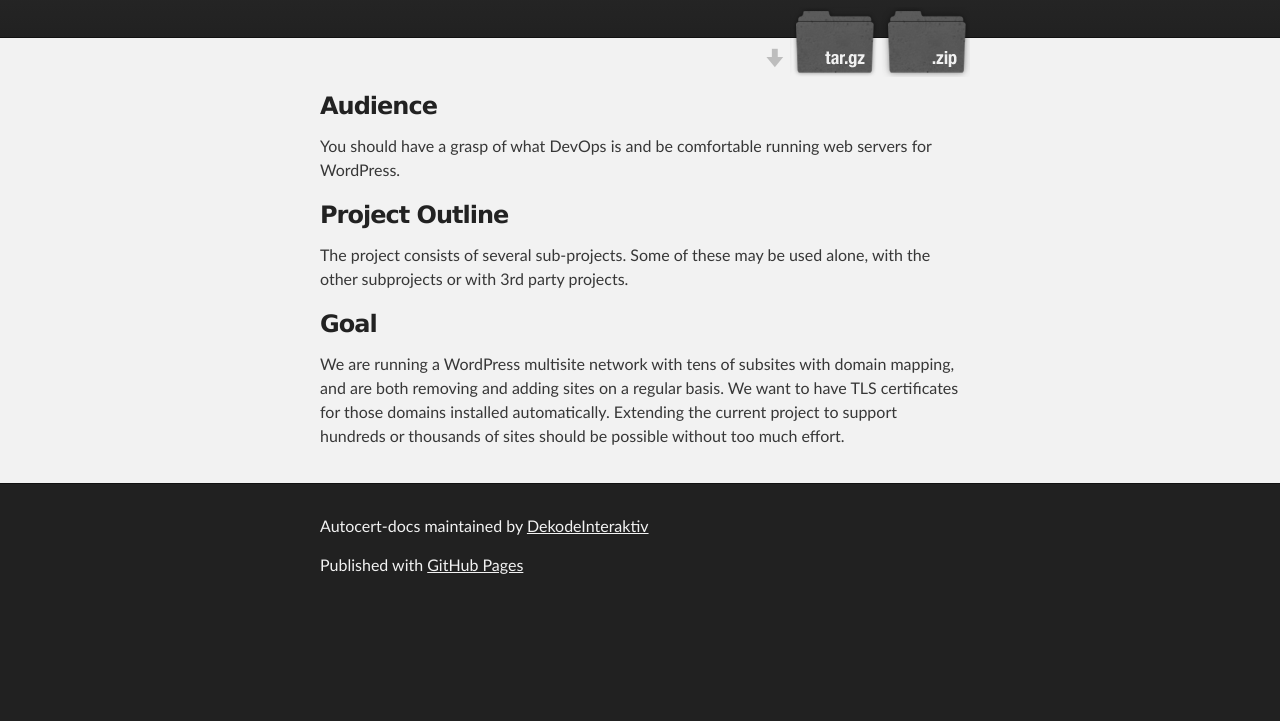
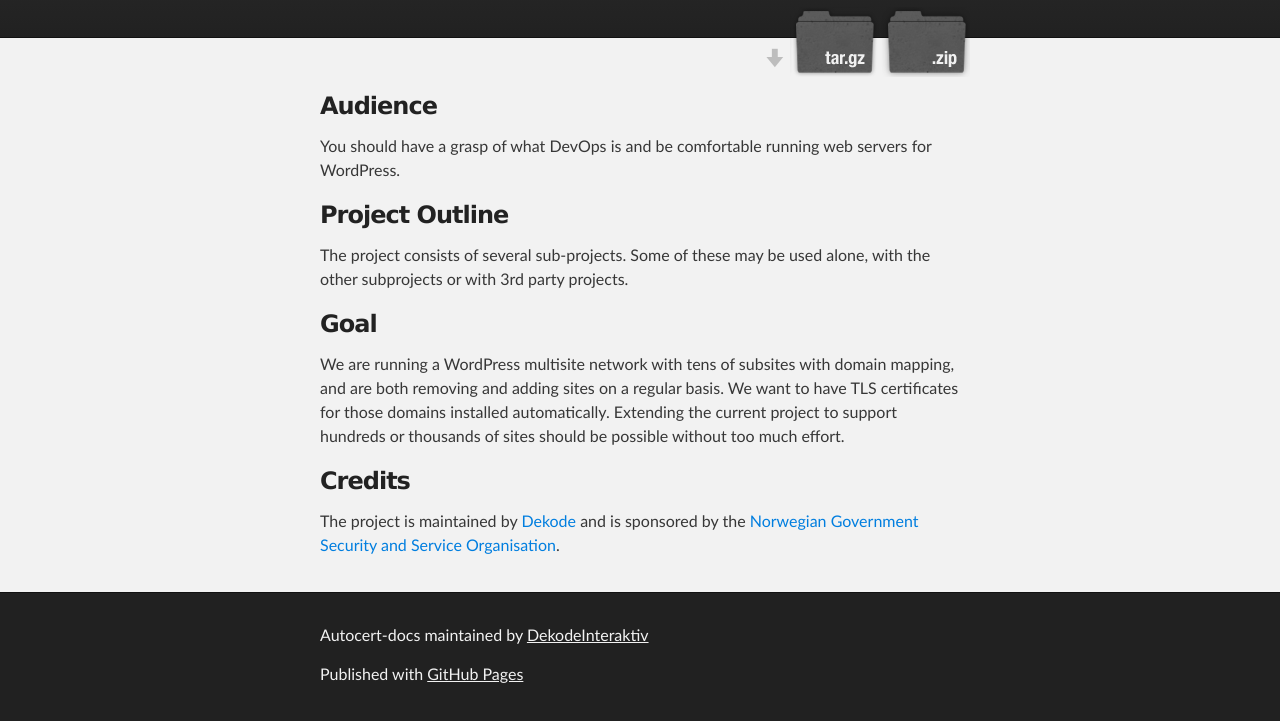
Before and after one commit to DekodeInteraktiv/autocert-docs, a plain HTML site: page index.html in a window 1280 px wide. Shown: the part 208-929 px from the top of the page. Before the commit the page ends 820 px from the top, so only its background shows below. Drawn offline with Linux system fonts and the light colour scheme.

```diff
--- a/index.html
+++ b/index.html
@@ -45,6 +45,11 @@
 <a id="goal" class="anchor" href="#goal" aria-hidden="true"><span aria-hidden="true" class="octicon octicon-link"></span></a>Goal</h3>
 
 <p>We are running a WordPress multisite network with tens of subsites with domain mapping, and are both removing and adding sites on a regular basis. We want to have TLS certificates for those domains installed automatically. Extending the current project to support hundreds or thousands of sites should be possible without too much effort.</p>
+
+<h3>
+<a id="credits" class="anchor" href="#credits" aria-hidden="true"><span aria-hidden="true" class="octicon octicon-link"></span></a>Credits</h3>
+
+<p>The project is maintained by <a href="https://en.dekode.no/">Dekode</a> and is sponsored by the <a href="https://dss.dep.no/english">Norwegian Government Security and Service Organisation</a>.</p>
       </section>
     </div>
 
--- a/params.json
+++ b/params.json
@@ -1,6 +1,6 @@
 {
   "name": "Autocert-docs",
   "tagline": "Automated installation of TLS certificates for WordPress multisites",
-  "body": "### Audience\r\nYou should have a grasp of what DevOps is and be comfortable running web servers for WordPress.\r\n\r\n### Project Outline\r\nThe project consists of several sub-projects. Some of these may be used alone, with the other subprojects or with 3rd party projects.\r\n\r\n### Goal\r\nWe are running a WordPress multisite network with tens of subsites with domain mapping, and are both removing and adding sites on a regular basis. We want to have TLS certificates for those domains installed automatically. Extending the current project to support hundreds or thousands of sites should be possible without too much effort.\r\n",
+  "body": "### Audience\r\nYou should have a grasp of what DevOps is and be comfortable running web servers for WordPress.\r\n\r\n### Project Outline\r\nThe project consists of several sub-projects. Some of these may be used alone, with the other subprojects or with 3rd party projects.\r\n\r\n### Goal\r\nWe are running a WordPress multisite network with tens of subsites with domain mapping, and are both removing and adding sites on a regular basis. We want to have TLS certificates for those domains installed automatically. Extending the current project to support hundreds or thousands of sites should be possible without too much effort.\r\n\r\n### Credits\r\nThe project is maintained by [Dekode](https://en.dekode.no/) and is sponsored by the [Norwegian Government Security and Service Organisation](https://dss.dep.no/english).",
   "note": "Don't delete this file! It's used internally to help with page regeneration."
 }
```
